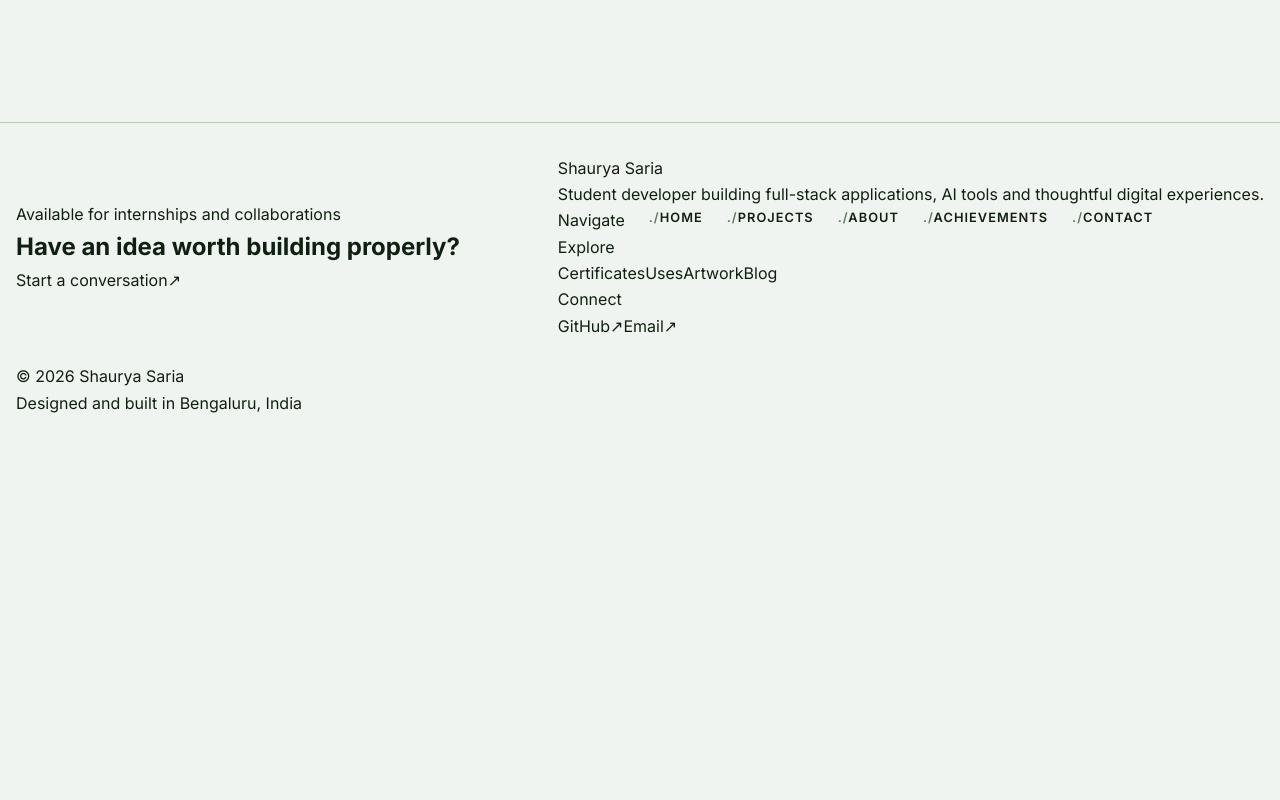
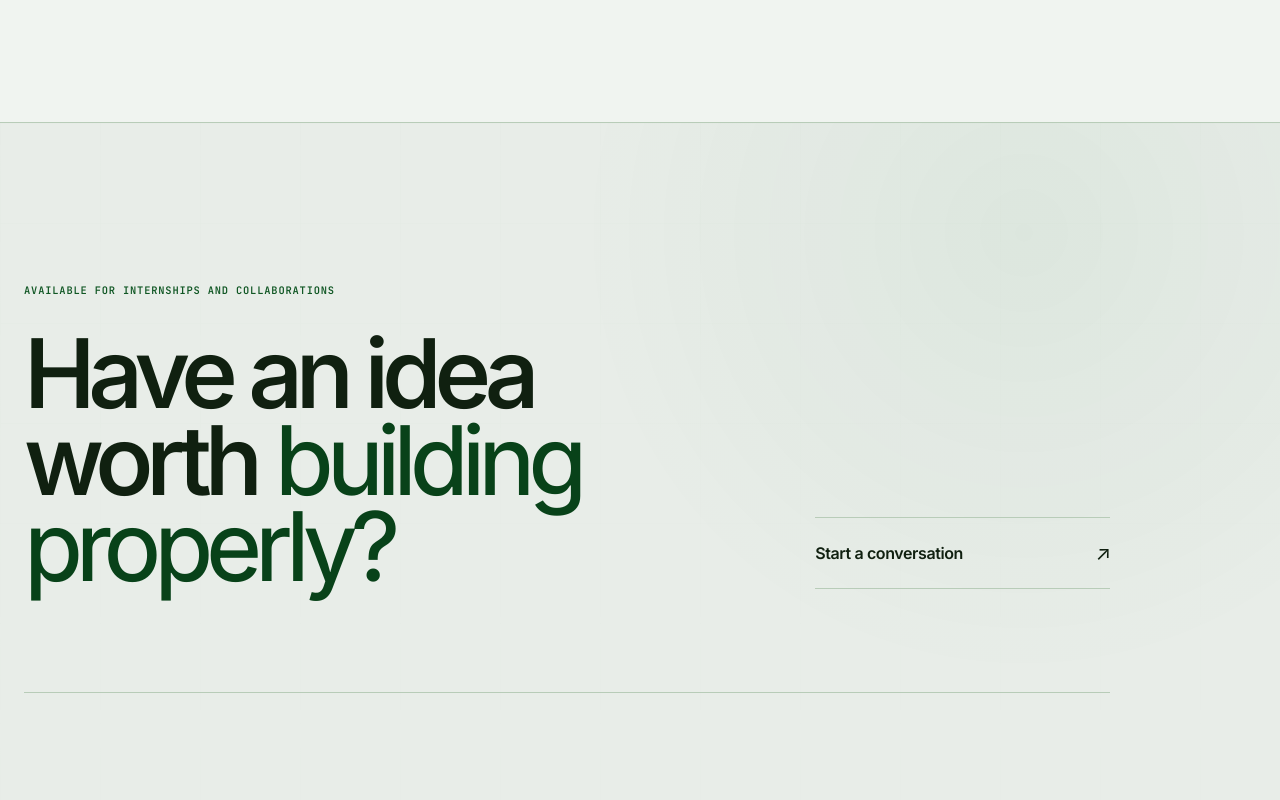
Before and after one commit to icecold009/shaurya-portfolio, a React (Vite) app: page / in a window 1280 px wide. Shown: the part 6880-7680 px from the top of the page. Before the commit the page ends 7340 px from the top, so only its background shows below. Built offline with nearby package versions, Linux system fonts and the light colour scheme.

Commit message:
style: add editorial portfolio footer

```diff
--- a/src/styles.css
+++ b/src/styles.css
@@ -4199,3 +4199,321 @@ main {
         transition: none;
     }
 }
+
+/* =========================================================
+   EDITORIAL FOOTER
+   ========================================================= */
+
+.site-footer {
+    position: relative;
+    width: 100%;
+    overflow: hidden;
+    border-top: 1px solid var(--line);
+    background:
+        radial-gradient(circle at 80% 10%,
+            color-mix(in srgb, var(--green) 5%, transparent),
+            transparent 28rem),
+        var(--bg-2);
+}
+
+.site-footer::before {
+    content: "";
+    position: absolute;
+    inset: 0;
+    pointer-events: none;
+    background-image:
+        linear-gradient(color-mix(in srgb, var(--line) 22%, transparent) 1px,
+            transparent 1px),
+        linear-gradient(90deg,
+            color-mix(in srgb, var(--line) 22%, transparent) 1px,
+            transparent 1px);
+    background-size: 100px 100px;
+    opacity: 0.16;
+    mask-image: linear-gradient(to bottom,
+            black,
+            transparent 80%);
+}
+
+.footer-inner {
+    position: relative;
+    z-index: 1;
+    width: min(1440px, calc(100% - 3rem));
+    margin-inline: auto;
+    padding-block: clamp(5rem, 10vw, 9rem) 2rem;
+}
+
+.footer-callout {
+    display: grid;
+    grid-template-columns: minmax(0, 1.4fr) minmax(17rem, 0.6fr);
+    align-items: end;
+    gap: 2rem clamp(3rem, 8vw, 9rem);
+    padding-bottom: clamp(4rem, 8vw, 7rem);
+    border-bottom: 1px solid var(--line);
+}
+
+.footer-eyebrow {
+    grid-column: 1 / -1;
+    color: color-mix(in srgb, var(--green) 60%, var(--text-dim));
+    font-family: var(--mono);
+    font-size: 0.65rem;
+    font-weight: 600;
+    letter-spacing: 0.08em;
+    line-height: 1.5;
+    text-transform: uppercase;
+}
+
+.footer-callout h2 {
+    max-width: 11ch;
+    margin: 0;
+    color: var(--text);
+    font-family: var(--sans);
+    font-size: clamp(3.4rem, 7.5vw, 7.8rem);
+    font-weight: 540;
+    letter-spacing: -0.075em;
+    line-height: 0.9;
+    text-wrap: balance;
+}
+
+.footer-callout h2 span {
+    color: color-mix(in srgb, var(--green) 48%, var(--text));
+    font-style: italic;
+    font-weight: 420;
+}
+
+.footer-contact-link {
+    min-height: 4.5rem;
+    display: flex;
+    align-items: center;
+    justify-content: space-between;
+    gap: 1rem;
+    padding-block: 1rem;
+
+    border-top: 1px solid var(--line);
+    border-bottom: 1px solid var(--line);
+
+    color: var(--text);
+    font-family: var(--sans);
+    font-size: 1rem;
+    font-weight: 600;
+    letter-spacing: -0.025em;
+
+    transition:
+        padding 350ms var(--ease-editorial),
+        color 350ms var(--ease-editorial),
+        border-color 350ms var(--ease-editorial);
+}
+
+.footer-contact-link span {
+    font-size: 1.25rem;
+    transition: transform 350ms var(--ease-editorial);
+}
+
+.footer-contact-link:hover {
+    padding-inline: 0.8rem;
+    border-color: color-mix(in srgb, var(--green) 42%, var(--line));
+    color: color-mix(in srgb, var(--green) 62%, var(--text));
+}
+
+.footer-contact-link:hover span {
+    transform: translate(0.2rem, -0.2rem);
+}
+
+.footer-directory {
+    display: grid;
+    grid-template-columns:
+        minmax(17rem, 1.4fr) repeat(3, minmax(8rem, 0.55fr));
+    gap: 3rem clamp(2rem, 5vw, 6rem);
+    padding-block: clamp(4rem, 7vw, 6rem);
+}
+
+.footer-identity {
+    max-width: 25rem;
+}
+
+.footer-identity>a {
+    color: var(--text);
+    font-family: var(--sans);
+    font-size: clamp(1.6rem, 3vw, 2.5rem);
+    font-weight: 560;
+    letter-spacing: -0.055em;
+    line-height: 1;
+}
+
+.footer-identity>p {
+    margin-top: 1.5rem;
+    color: var(--text-dim);
+    font-family: var(--sans);
+    font-size: 0.9rem;
+    letter-spacing: -0.015em;
+    line-height: 1.7;
+}
+
+.footer-nav,
+.footer-explore,
+.footer-social {
+    display: flex;
+    flex-direction: column;
+    align-items: flex-start;
+    gap: 0.75rem;
+}
+
+.footer-nav>p,
+.footer-explore>p,
+.footer-social>p {
+    margin-bottom: 0.5rem;
+    color: var(--text-faint);
+    font-family: var(--mono);
+    font-size: 0.56rem;
+    font-weight: 600;
+    letter-spacing: 0.08em;
+    text-transform: uppercase;
+}
+
+.footer-nav a,
+.footer-explore a,
+.footer-social a {
+    position: relative;
+    display: inline-flex;
+    align-items: center;
+    gap: 0.35rem;
+
+    color: var(--text-dim);
+    font-family: var(--sans);
+    font-size: 0.78rem;
+    font-weight: 520;
+    letter-spacing: -0.01em;
+
+    transition:
+        color 300ms var(--ease-editorial),
+        transform 300ms var(--ease-editorial);
+}
+
+.footer-nav a::after,
+.footer-explore a::after {
+    content: "";
+    position: absolute;
+    right: 0;
+    bottom: -0.15rem;
+    left: 0;
+    height: 1px;
+    background: color-mix(in srgb, var(--green) 55%, var(--text));
+    transform: scaleX(0);
+    transform-origin: right;
+    transition: transform 350ms var(--ease-editorial);
+}
+
+.footer-nav a:hover,
+.footer-explore a:hover,
+.footer-social a:hover {
+    color: var(--text);
+    transform: translateX(0.2rem);
+}
+
+.footer-nav a:hover::after,
+.footer-explore a:hover::after {
+    transform: scaleX(1);
+    transform-origin: left;
+}
+
+.footer-social a span {
+    color: var(--text-faint);
+    transition: transform 300ms var(--ease-editorial);
+}
+
+.footer-social a:hover span {
+    transform: translate(0.15rem, -0.15rem);
+}
+
+.footer-bottom {
+    display: flex;
+    align-items: center;
+    justify-content: space-between;
+    gap: 2rem;
+    padding-top: 1.5rem;
+    border-top: 1px solid var(--line);
+}
+
+.footer-bottom p {
+    color: var(--text-faint);
+    font-family: var(--mono);
+    font-size: 0.55rem;
+    font-weight: 500;
+    letter-spacing: 0.05em;
+    text-transform: uppercase;
+}
+
+@media (max-width: 900px) {
+    .footer-callout {
+        grid-template-columns: 1fr;
+    }
+
+    .footer-callout h2 {
+        max-width: 12ch;
+    }
+
+    .footer-contact-link {
+        width: min(100%, 34rem);
+    }
+
+    .footer-directory {
+        grid-template-columns: 1.4fr repeat(2, 0.6fr);
+    }
+
+    .footer-identity {
+        grid-column: 1 / -1;
+    }
+}
+
+@media (max-width: 600px) {
+    .footer-inner {
+        width: calc(100% - 1.5rem);
+        padding-top: 5rem;
+    }
+
+    .footer-callout {
+        padding-bottom: 4rem;
+    }
+
+    .footer-callout h2 {
+        max-width: none;
+        font-size: clamp(3.3rem, 16vw, 5rem);
+    }
+
+    .footer-directory {
+        grid-template-columns: 1fr 1fr;
+        gap: 3rem 1.5rem;
+        padding-block: 4rem;
+    }
+
+    .footer-identity {
+        grid-column: 1 / -1;
+    }
+
+    .footer-social {
+        grid-column: 1 / -1;
+    }
+
+    .footer-bottom {
+        align-items: flex-start;
+        flex-direction: column;
+        gap: 0.65rem;
+    }
+
+    .site-footer::before {
+        background-size: 64px 64px;
+        opacity: 0.1;
+    }
+}
+
+@media (prefers-reduced-motion: reduce) {
+
+    .footer-contact-link,
+    .footer-contact-link span,
+    .footer-nav a,
+    .footer-explore a,
+    .footer-social a,
+    .footer-nav a::after,
+    .footer-explore a::after {
+        transition: none;
+    }
+}
```
